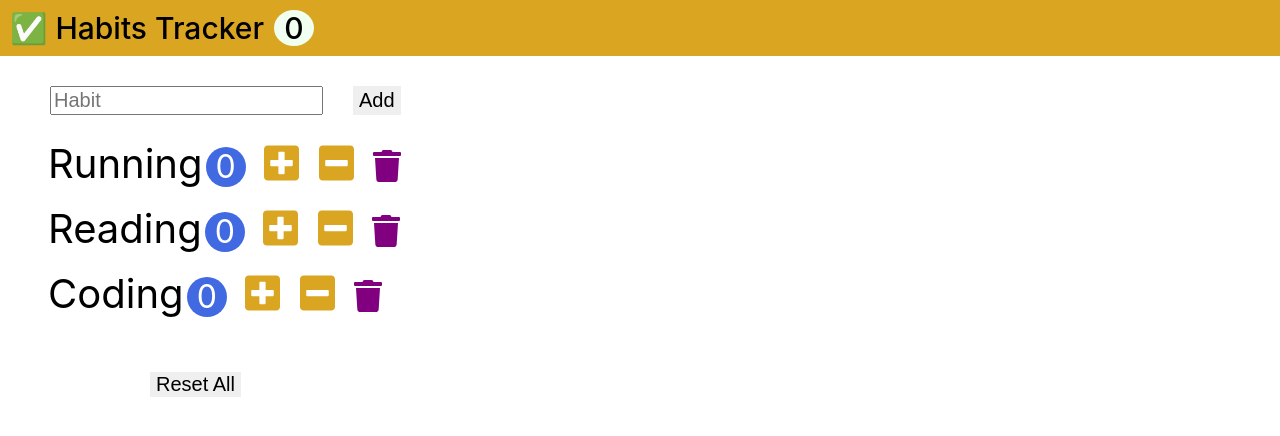
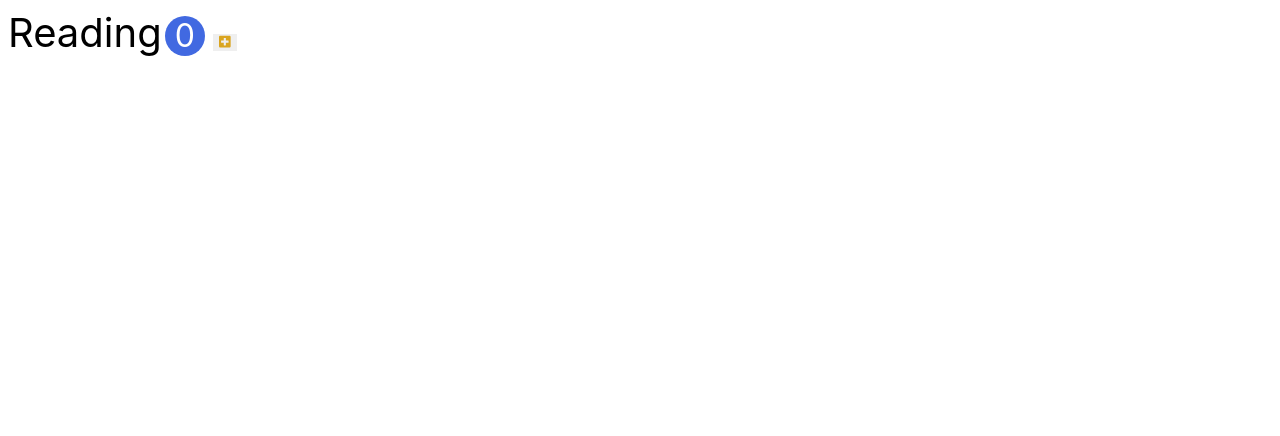
Before and after one commit to codnjs779/habit-tracker, a React (Create React App) app: page / in a window 1280 px wide. Shown: the top 436 px of the page. Built offline with nearby package versions, Linux system fonts and the light colour scheme.

Commit message:
간단한 class componet를 hook으로 바꾸기 연습

```diff
--- a/src/components/habit.jsx
+++ b/src/components/habit.jsx
@@ -1,6 +1,12 @@
 import React, { PureComponent } from "react";
 
 class Habit extends PureComponent {
+    componentDidUpdate() {
+        console.log("timer");
+    }
+    componentWillUnmount() {
+        console.log("timer제거");
+    }
     handleIncrease = () => {
         this.props.onIncrease(this.props.habit);
     };
--- a/src/components/input.jsx
+++ b/src/components/input.jsx
@@ -1,28 +1,25 @@
-import React, { PureComponent } from "react";
+import React, { memo } from "react";
 
-class Input extends PureComponent {
-    inputRef = React.createRef();
+const Input = memo((props) => {
+    console.log("dd");
+    const inputRef = React.createRef();
 
-    onSubmit = (e) => {
+    const onSubmit = (e) => {
         e.preventDefault();
-        const name = this.inputRef.current.value;
-        name && this.props.onAdd(name);
-        this.inputRef.current.value = "";
+        const name = inputRef.current.value;
+        name && props.onAdd(name);
+        inputRef.current.value = "";
     };
-
-    render() {
-        console.log("input");
     return (
         <>
-                <form className="add-form" onSubmit={this.onSubmit}>
-                    <input className="add-input" type="text" placeholder="Habit" ref={this.inputRef} />
+            <form className="add-form" onSubmit={onSubmit}>
+                <input className="add-input" type="text" placeholder="Habit" ref={inputRef} />
                 <button className="add-button" type="submit">
                     Add
                 </button>
             </form>
         </>
     );
-    }
-}
+});
 
 export default Input;
--- /dev/null
+++ b/src/components/simpleHabit.jsx
@@ -0,0 +1,25 @@
+import React, { Component } from "react";
+
+class SimpleHabit extends Component {
+    state = {
+        count: 0,
+    };
+
+    handleIncrement = () => {
+        this.setState({ count: this.state.count + 1 });
+    };
+
+    render() {
+        return (
+            <li className="habit">
+                <span className="habit-name">Reading</span>
+                <span className="habit-count">{this.state.count}</span>
+                <button className="habit-button habit-increase" onClick={this.handleIncrement}>
+                    <i className="fas fa-plus-square"></i>
+                </button>
+            </li>
+        );
+    }
+}
+
+export default SimpleHabit;
--- a/src/index.js
+++ b/src/index.js
@@ -2,12 +2,13 @@ import React from "react";
 import ReactDOM from "react-dom";
 import "./index.css";
 import App from "./App";
+import SimpleHabit from "./components/simpleHabit";
 import reportWebVitals from "./reportWebVitals";
 import "@fortawesome/fontawesome-free/js/all.js";
 
 ReactDOM.render(
     <React.StrictMode>
-        <App />
+        <SimpleHabit />
     </React.StrictMode>,
     document.getElementById("root")
 );
```
Lines whose indentation alone changed are shown as unchanged.
